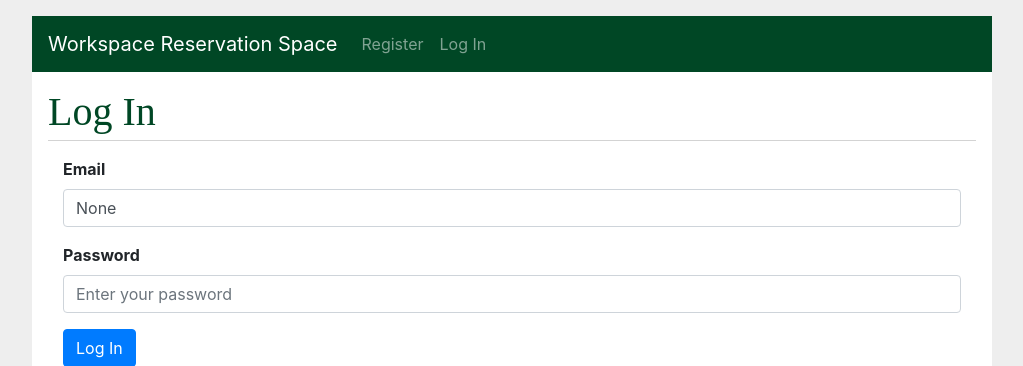
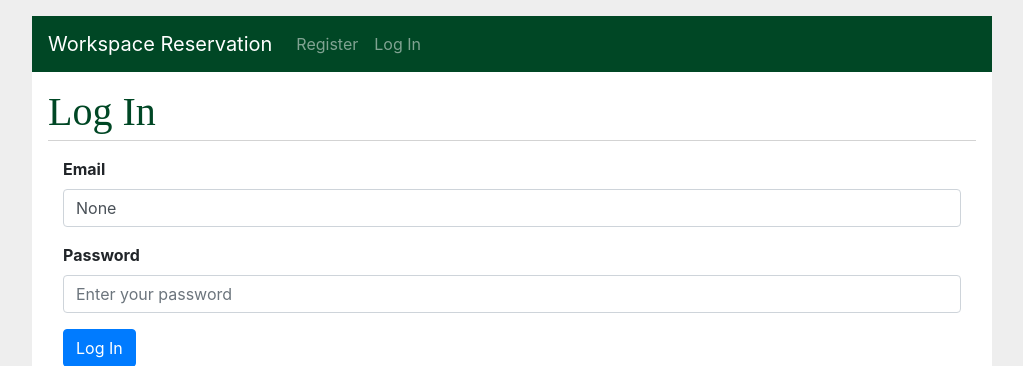
Before and after one commit to Joe-Chege/workspace_reservation_app, a Flask app: page /login in a window 1280 px wide. Shown: the top 366 px of the page, without its empty margins (128-1151 px from the left). Run offline with Flask 3, Linux system fonts and the light colour scheme; parts of the project's set-up code (start-up, migrations or seed data) failed here and were passed over; some libraries are stand-ins or nearby versions.

Commit message:
workspace

```diff
--- a/app/templates/base.html
+++ b/app/templates/base.html
@@ -12,7 +12,7 @@
   </head>
   <body>
     <nav class="navbar navbar-expand-lg navbar-dark">
-      <a class="navbar-brand" href="{{ url_for('main.index') }}">Workspace Reservation Space</a>
+      <a class="navbar-brand" href="{{ url_for('main.index') }}">Workspace Reservation</a>
       <button class="navbar-toggler" type="button" data-toggle="collapse" data-target="#navbarNav" aria-controls="navbarNav" aria-expanded="false" aria-label="Toggle navigation">
         <span class="navbar-toggler-icon"></span>
       </button>
```
